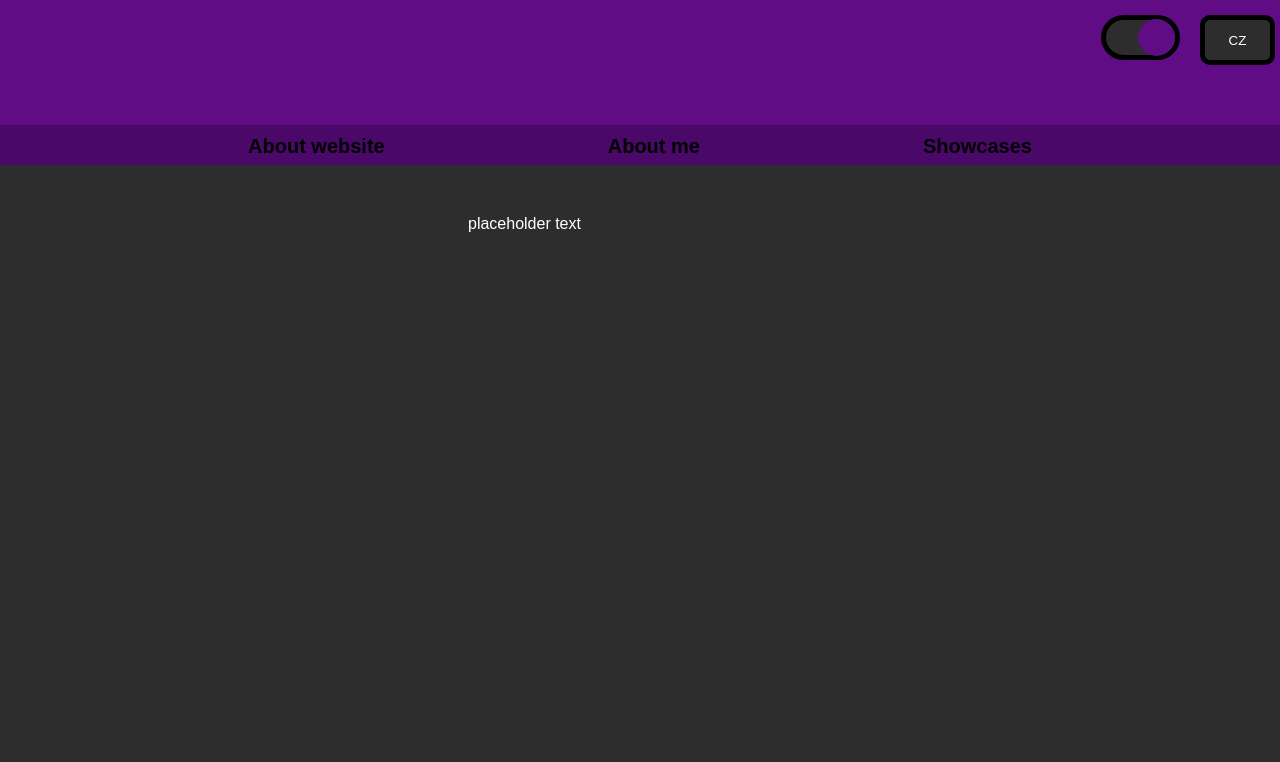
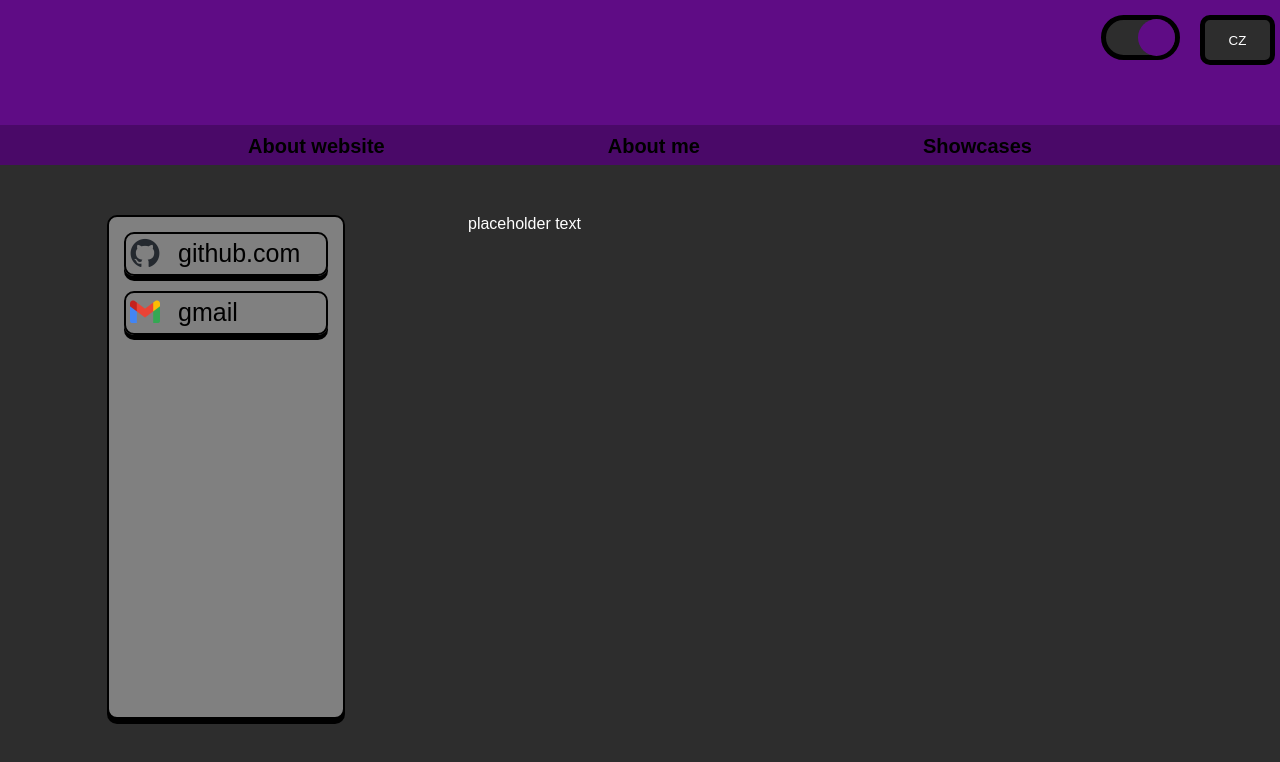
Before and after one commit to MatyasHensel/MySite, a website: page public/AboutMe.html in a window 1280 px wide. Shown: the top 762 px of the page. Drawn offline with Linux system fonts and the light colour scheme.

Commit message:
just smoothed some things and made a about me link menu

```diff
--- a/public/AboutMe.html
+++ b/public/AboutMe.html
@@ -29,9 +29,20 @@
         <a href="Showcases.html" id="ShowcaseMenu"></a>
     </div>
 
+    <div class="leftSideInfoContainer">
+        <div class="aboutMeElement" onclick="setTimeout(function(){window.location.href='https://github.com/MatyasHensel';}, 50)">
+            <img src="Images/Logos/github-mark.png" class="iconAboutMe">
+            <div class="aAboutMe" href="https://github.com/MatyasHensel" ">github.com</div>
+        </div>
+        <div class="aboutMeElement" onclick="copyEmail()">
+            <img src="Images/Logos/gmail-mark.png" class="iconAboutMe">
+            <div class="aAboutMe" href="linkHere.html">gmail</div>
+        </div>
+    </div>
+
     <div class="pageText fade">
         <p1 id="aboutMeP1">placeholder text</p1>
     </div>
 
-
+    <div style="height:2000px;"></div>
 </body>
--- a/public/mySite.css
+++ b/public/mySite.css
@@ -229,3 +229,65 @@ input[type=text]{
     position: absolute;
     padding-top: 80px;
 }
+
+.leftSideInfoContainer{
+    position: absolute;
+    margin: 5%;
+    margin-top: 50px;
+    margin-left: 17.5%;
+    transform: translateX(-117px);
+    width: 234px;
+    height: 500px;
+    background-color: gray;
+    padding: 0;
+    overflow: hidden;
+    border-radius: 10px;
+    border: 2px solid black;
+    box-shadow: 0px 5px black;
+    z-index: 2;
+}
+
+.aboutMeElement{
+    display: block;
+    width: fit-content;
+    min-width: 200px;
+    height: 40px;
+    z-index: 1;
+    padding: 0;
+    margin: 15px;
+    border-radius: 10px;
+    border: 2px solid black;
+    box-shadow: 0px 5px black;
+    cursor: pointer;
+    z-index: 2;
+}.aboutMeElement:hover{
+    transform: translateY(-5px);
+    box-shadow: 0px 10px black;
+}.aboutMeElement:active{
+    transform: translateY(2px);
+    box-shadow: 0px 3px black;
+}
+.iconAboutMe{
+    display: inline-block;
+    width: 30px;
+    height: 30px;
+    z-index: 2;
+    vertical-align: middle;
+    pointer-events: auto;
+    cursor: pointer;
+    margin: 4px;
+}
+
+.aAboutMe{
+    display: inline-block;
+    position: relative;
+    color: black;
+    font-family: sans-serif;
+    padding: 0;
+    z-index: 2;
+    font-size: 25px;
+    font-weight: normal;
+    vertical-align: middle;
+    cursor: pointer;
+    padding-left: 10px;
+}
--- a/public/mySite.js
+++ b/public/mySite.js
@@ -117,3 +117,10 @@ checkBox.addEventListener("change", () => {
 
     setColor();
 });
+
+const email = 'matyas.hensel2004@gmail.com';
+function copyEmail(){
+    navigator.clipboard.writeText(email)
+    .then(() => alert("Email copied!"))
+    .catch(err => alert("Copy failed: " + err));
+}
```
Also changed, not shown: public/Images/Logos/github-mark.png (added), public/Images/Logos/gmail-mark.png (added), public/Images/logo.png.
